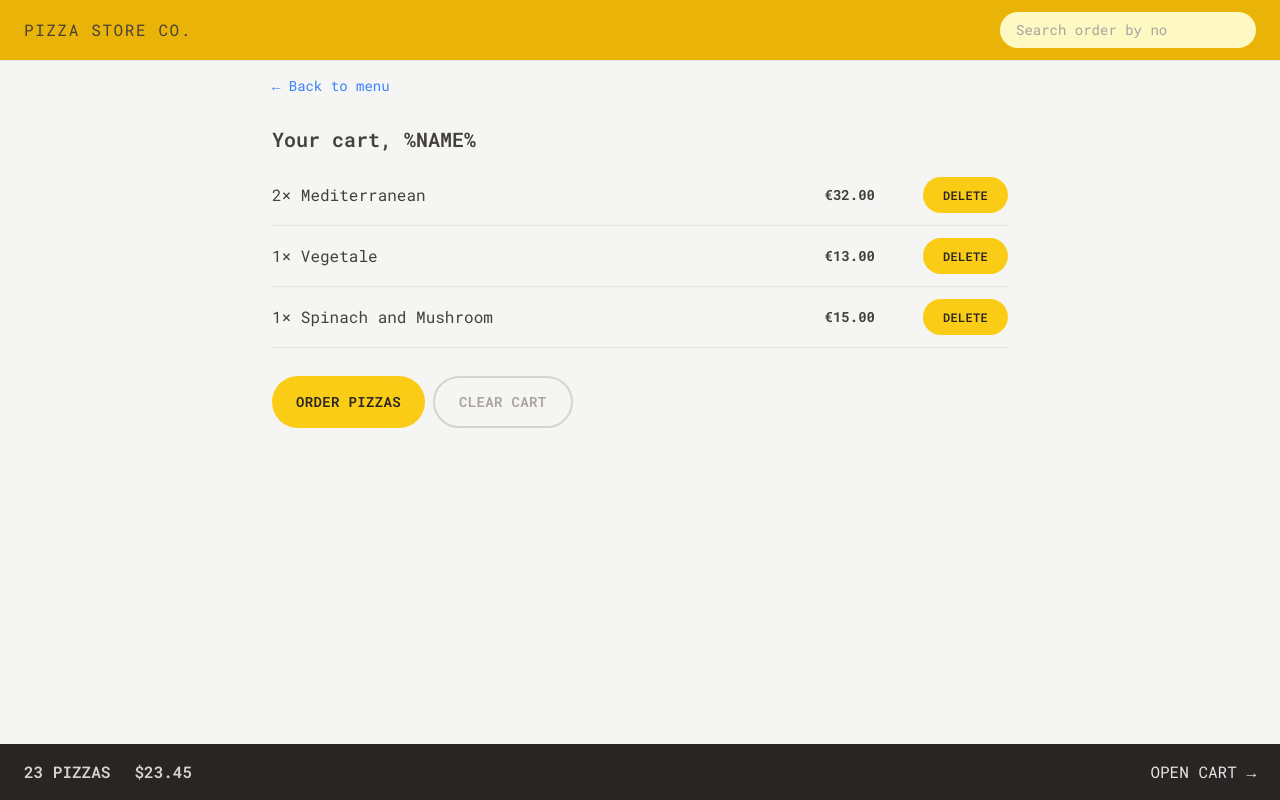
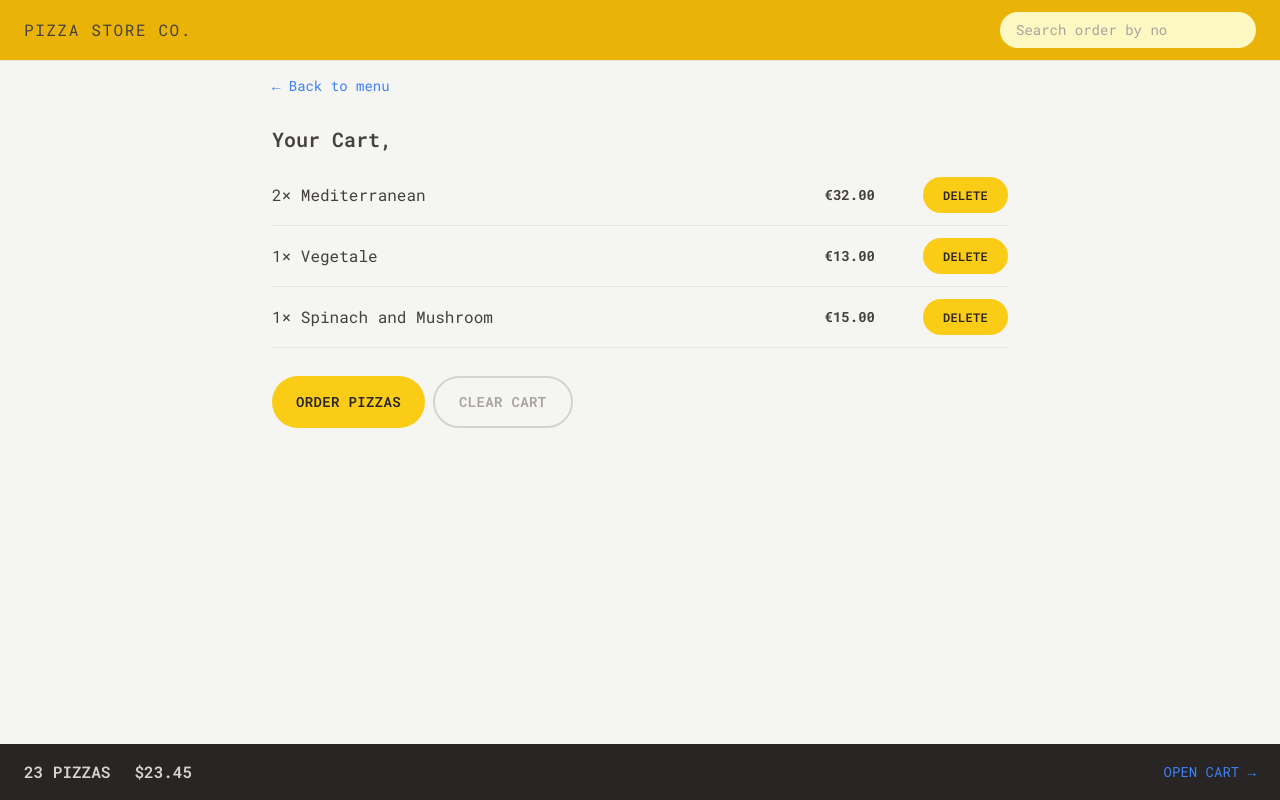
Before and after one commit to successdevop/Ecommerce_Pizza_Store, a React (Vite) app: page /cart in a window 1280 px wide. Built offline with nearby package versions, Linux system fonts and the light colour scheme; the HTML template or start-up script is replaced by a standard one.

Commit message:
implented the user slice, a user can input their name and access the services of the application

```diff
--- a/src/features/cart/Cart.jsx
+++ b/src/features/cart/Cart.jsx
@@ -2,6 +2,7 @@ import { Link } from "react-router-dom";
 import LinkButton from "../../ui/LinkButton";
 import Button from "../../ui/Button";
 import CartItem from "./CartItem";
+import { useSelector } from "react-redux";
 
 const fakeCart = [
   {
@@ -28,13 +29,16 @@ const fakeCart = [
 ];
 
 function Cart() {
+  const { userName } = useSelector((store) => store.user);
   const cart = fakeCart;
 
   return (
     <div className="px-4 py-3">
       <LinkButton to="/menu">&larr; Back to menu</LinkButton>
 
-      <h2 className="mt-7 text-xl font-semibold">Your cart, %NAME%</h2>
+      <h2 className="mt-7 text-xl font-semibold capitalize">
+        Your cart, {userName}
+      </h2>
 
       <ul className="mt-3 divide-y divide-stone-200 border-b border-b-stone-200">
         {cart.map((item) => (
--- a/src/features/cart/CartOverview.jsx
+++ b/src/features/cart/CartOverview.jsx
@@ -1,3 +1,5 @@
+import LinkButton from "../../ui/LinkButton";
+
 function CartOverview() {
   return (
     <div className="sm:px- flex items-center justify-between bg-stone-800 px-4 py-4 text-sm uppercase text-stone-200 sm:px-6 md:text-base">
@@ -5,7 +7,7 @@ function CartOverview() {
         <span>23 pizzas</span>
         <span>$23.45</span>
       </p>
-      <a href="#">Open cart &rarr;</a>
+      <LinkButton to="/cart">Open cart &rarr;</LinkButton>
     </div>
   );
 }
--- a/src/features/order/CreateOrder.jsx
+++ b/src/features/order/CreateOrder.jsx
@@ -2,6 +2,7 @@ import { useState } from "react";
 import { Form, redirect, useActionData, useNavigation } from "react-router-dom";
 import { createOrder } from "../../services/apiRestaurant";
 import Button from "../../ui/Button";
+import { useSelector } from "react-redux";
 
 // https://uibakery.io/regex-library/phone-number
 const isValidPhone = (str) =>
@@ -34,6 +35,7 @@ const fakeCart = [
 ];
 
 function CreateOrder() {
+  const { userName } = useSelector((store) => store.user);
   const navigate = useNavigation();
   const isSubmitting = navigate.state === "submitting";
 
@@ -49,7 +51,13 @@ function CreateOrder() {
       <Form method="POST">
         <div className="mb-5 flex flex-col gap-2 sm:flex-row sm:items-center">
           <label className="sm:basis-40">First Name</label>
-          <input type="text" name="customer" required className="inputs grow" />
+          <input
+            defaultValue={userName}
+            type="text"
+            name="customer"
+            required
+            className="inputs grow"
+          />
         </div>
 
         <div
--- a/src/features/user/CreateUser.jsx
+++ b/src/features/user/CreateUser.jsx
@@ -1,18 +1,20 @@
 import { useState } from "react";
 import Button from "../../ui/Button";
-import { useDispatch, useSelector } from "react-redux";
+import { useDispatch } from "react-redux";
 import { updateUserName } from "./userSlice";
+import { useNavigate } from "react-router-dom";
 
 function CreateUser() {
   const [username, setUsername] = useState("");
-  // const { userName } = useSelector((store) => store.user);
   const dispatch = useDispatch();
+  const navigate = useNavigate();
 
   function handleSubmit(e) {
     e.preventDefault();
     if (!username) return;
     dispatch(updateUserName(username));
-    // setUsername("");
+    setUsername("");
+    navigate("/menu");
   }
 
   return (
--- a/src/ui/Home.jsx
+++ b/src/ui/Home.jsx
@@ -1,6 +1,10 @@
+import { useSelector } from "react-redux";
 import CreateUser from "../features/user/CreateUser";
+import Button from "./Button";
 
 function Home() {
+  const { userName } = useSelector((store) => store.user);
+
   return (
     <div className="my-10 px-4 text-center sm:my-16">
       <h1 className="mb-8 text-xl font-semibold md:text-3xl">
@@ -10,8 +14,13 @@ function Home() {
           Straight out of the oven, straight to you.
         </span>
       </h1>
-
-      <CreateUser />
+      {userName === "" ? (
+        <CreateUser />
+      ) : (
+        <Button type="primary" to="/menu">
+          Continue Ordering, {userName}
+        </Button>
+      )}
     </div>
   );
 }
```
